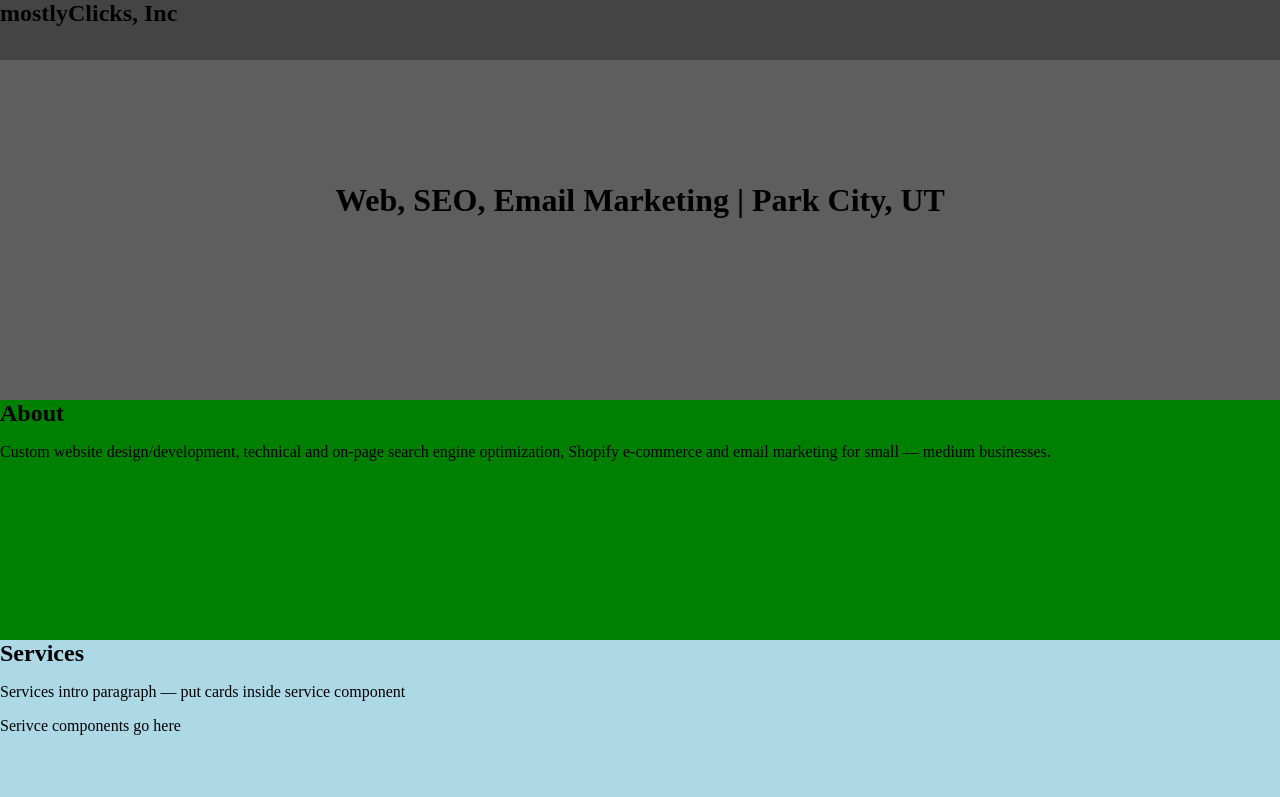
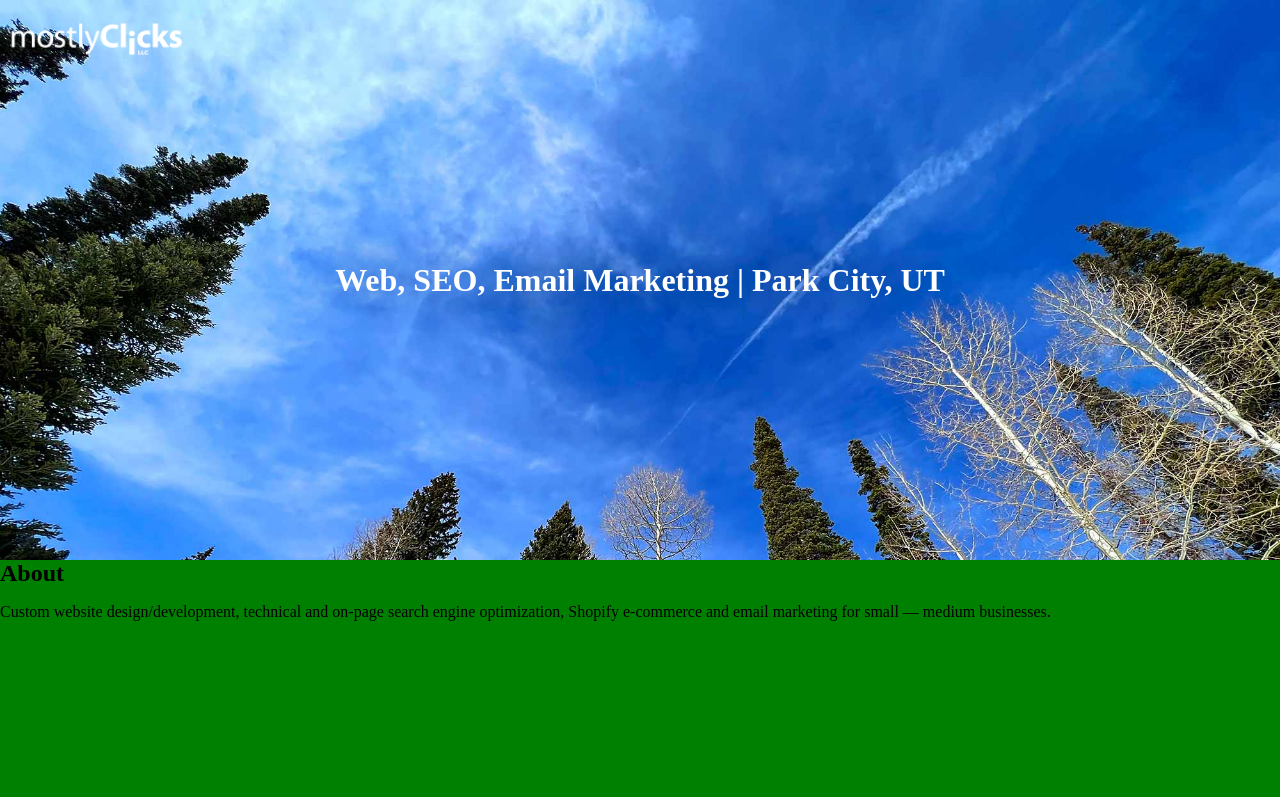
Before and after one commit to mostlyclicks/mostlyclicks-2022, a Gatsby site: page / in a window 1280 px wide. Shown: the top 797 px of the page. Built offline with nearby package versions, Linux system fonts and the light colour scheme; Gatsby itself is replaced by a stand-in of ours.

Commit message:
add logo and hero bg image

```diff
--- a/src/components/Hero.js
+++ b/src/components/Hero.js
@@ -1,5 +1,6 @@
 import React from 'react'
 import styled from 'styled-components'
+import BgImage from '../images/mostlyClicks_Aspens_ParkCity_UT_IMG_0590.jpg'
 
 const Hero = (props) => {
 
@@ -13,11 +14,17 @@ const Hero = (props) => {
 export default Hero
 
 const HeroBox = styled.div`
-  min-height:50vh;
-  background-color:rgba(0,0,0,.6);
+  min-height:70vh;
+  background-color:lightblue;
+  background-image:url(${BgImage});
+  background-size:cover;
   position:relative;
-  margin-top:-60px;
+  margin-top:-80px;
   display:flex;
   justify-content:center;
   align-items:center;
+  h1 {
+    color:white;
+    text-shadow:0 0 40px rgba(0,0,0,.5);
+  }
 `
--- a/src/pages/index.js
+++ b/src/pages/index.js
@@ -6,6 +6,8 @@ import About from '../components/About'
 import Services from '../components/Services'
 import Team from '../components/Team'
 import Contact from '../components/Contact'
+import Logo from '../images/mostlyClicks-logo-white.png'
+
 
 
 
@@ -13,7 +15,7 @@ const Index = () => {
   return (
     <Layout>
       <StyledHeader>
-        <h2>mostlyClicks, Inc</h2>
+        <brand><img src={Logo} alt="mostlyClicks, llc Logo" /></brand>
       </StyledHeader>
       <StyledMain>
         <Hero title="Web, SEO, Email Marketing | Park City, UT" />
@@ -43,6 +45,7 @@ const Index = () => {
       <StyledFooter>
         <p>This is the footer</p>
       </StyledFooter>
+
     </Layout>
   );
 }
@@ -51,8 +54,16 @@ export default Index
 
 //Styles
 const StyledHeader = styled.header`
-  min-height: 60px;
-  background-color:rgba(0,0,0,.33);
+  min-height: 80px;
+  display:flex;
+  align-items:center;
+  position:relative;
+  z-index:10;
+  img {
+    height:55px;
+
+  }
+
 `;
 
 const StyledMain = styled.main`
```
Also changed, not shown: src/images/mostlyClicks-logo-white.jpg (added), src/images/mostlyClicks-logo-white.png (added), src/images/mostlyClicks-logo.png (added), src/images/mostlyClicks_Aspens_ParkCity_UT_IMG_0590.jpg (added).
